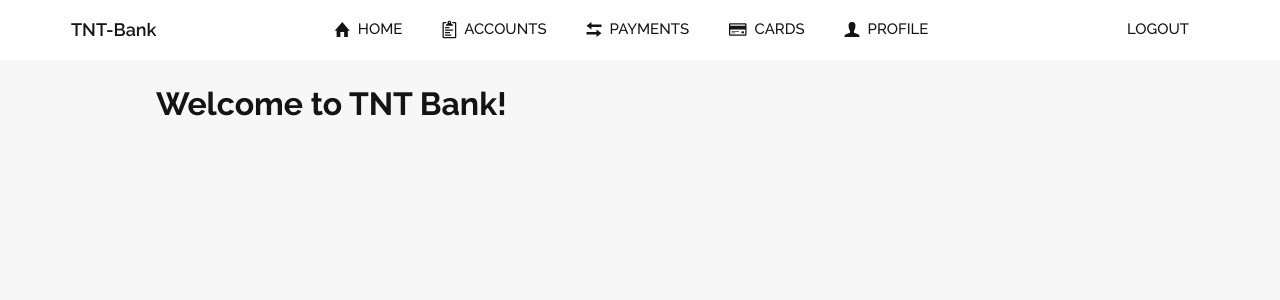
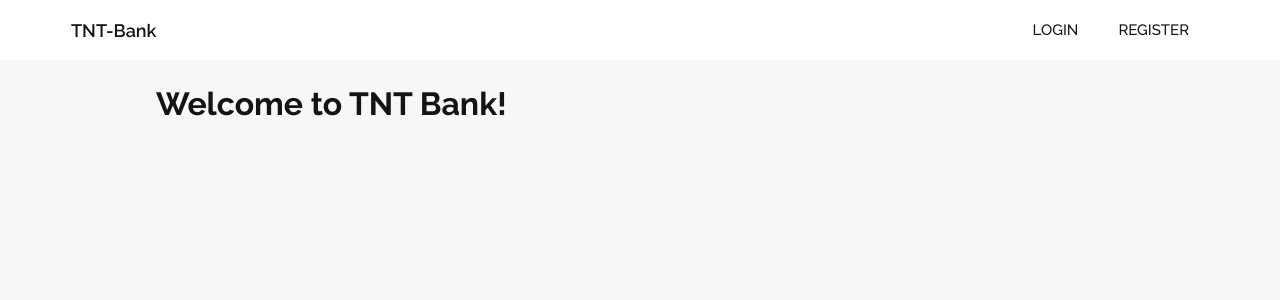
Before and after one commit to byurhannurula/bank-app-server, a Next.js app in the folder web/: page / in a window 1280 px wide. Shown: the top 300 px of the page. Built offline with nearby package versions, Linux system fonts and the light colour scheme.

Commit message:
FE: Update header styles

```diff
--- a/web/src/components/header/index.jsx
+++ b/web/src/components/header/index.jsx
@@ -14,11 +14,15 @@ const SiteLink = ({ label, link, icon }) => (
   </Link>
 )
 
+const currentUser = false
+
 const Header = () => (
   <header className="header">
     <div className="container">
       <span className="logo">TNT-Bank</span>
 
+      {currentUser ? (
+        <>
           <nav className="nav">
             <ul className="nav__list">
               {navLinks.map(({ id, label, link, icon }) => (
@@ -29,7 +33,20 @@ const Header = () => (
             </ul>
           </nav>
 
-      <SiteLink label="Logout" link="/" />
+          <Link href="/">
+            <a className="nav__link">Logout</a>
+          </Link>
+        </>
+      ) : (
+        <div style={{ display: 'flex' }}>
+          <Link href="/login">
+            <a className="nav__link">Login</a>
+          </Link>
+          <Link href="/register">
+            <a className="nav__link">Register</a>
+          </Link>
+        </div>
+      )}
     </div>
   </header>
 )
--- a/web/src/components/header/styles.scss
+++ b/web/src/components/header/styles.scss
@@ -21,7 +21,7 @@
   }
 
   &__link {
-    padding: 19px 20px;
+    padding: 20px 20px;
     display: flex;
     align-items: center;
     text-transform: uppercase;
@@ -30,7 +30,7 @@
     font-weight: 500;
 
     &:hover {
-      background-color: #f0f0f0;
+      background-color: #f7f7f7;
     }
 
     i {
```
Lines whose indentation alone changed are shown as unchanged.
